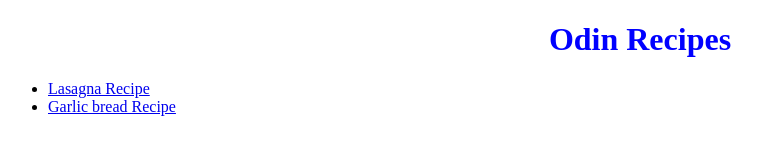
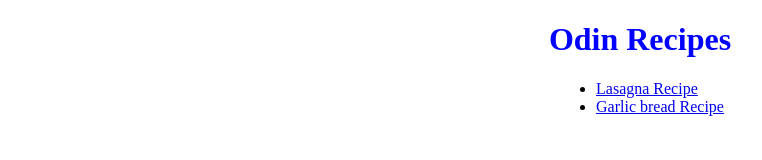
Before and after one commit to AlexJelani/odin-recipes, a plain HTML site: page index.html in a window 1280 px wide. Shown: the whole page, without its empty margins (0-762 px from the left). Drawn offline with Linux system fonts and the light colour scheme.

Commit message:
Centered ul

```diff
--- a/css/styles.css
+++ b/css/styles.css
@@ -1,3 +1,7 @@
 h1 {
     color: blue;
 }
+ul {
+    display: table;
+    margin: 0 auto;
+  }
```
